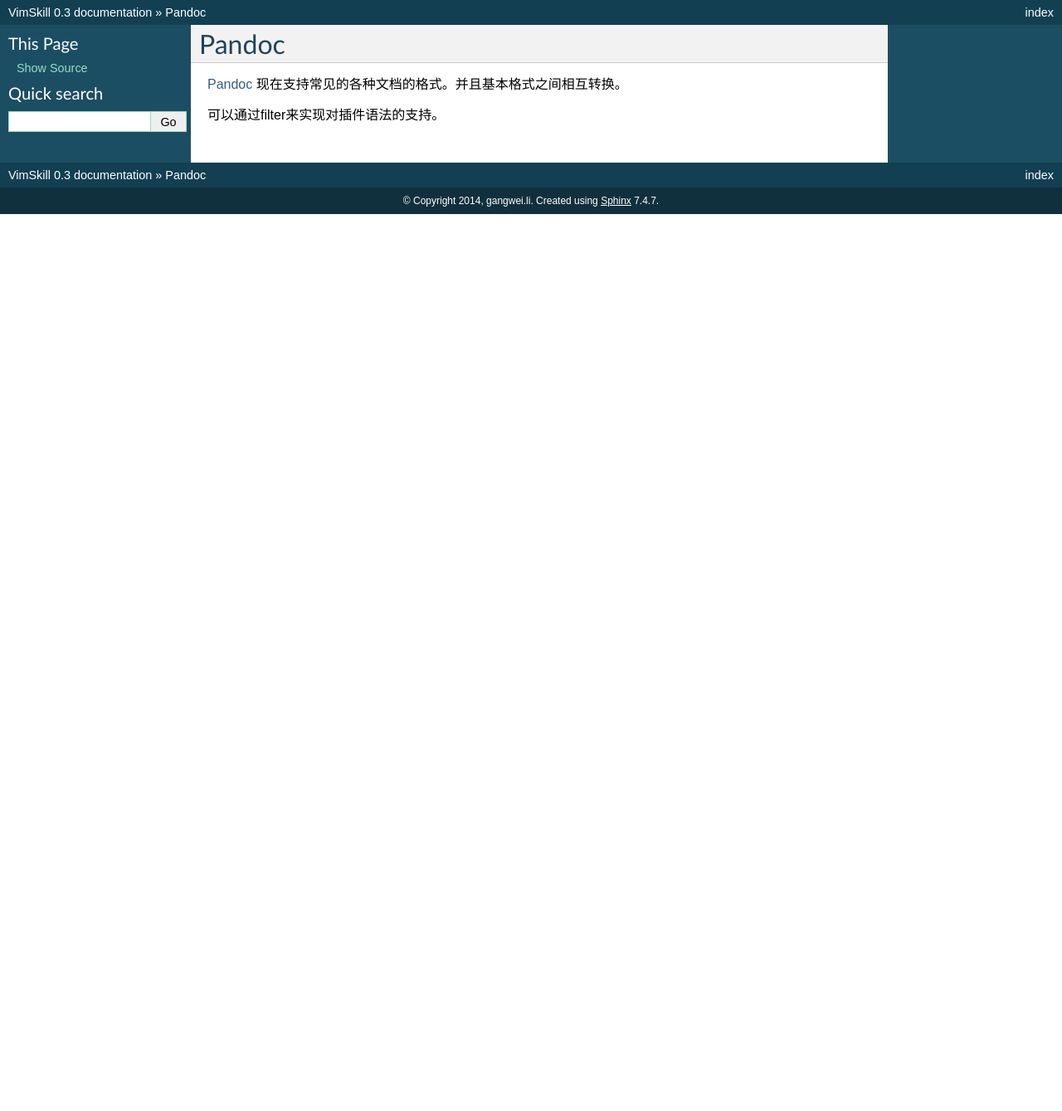
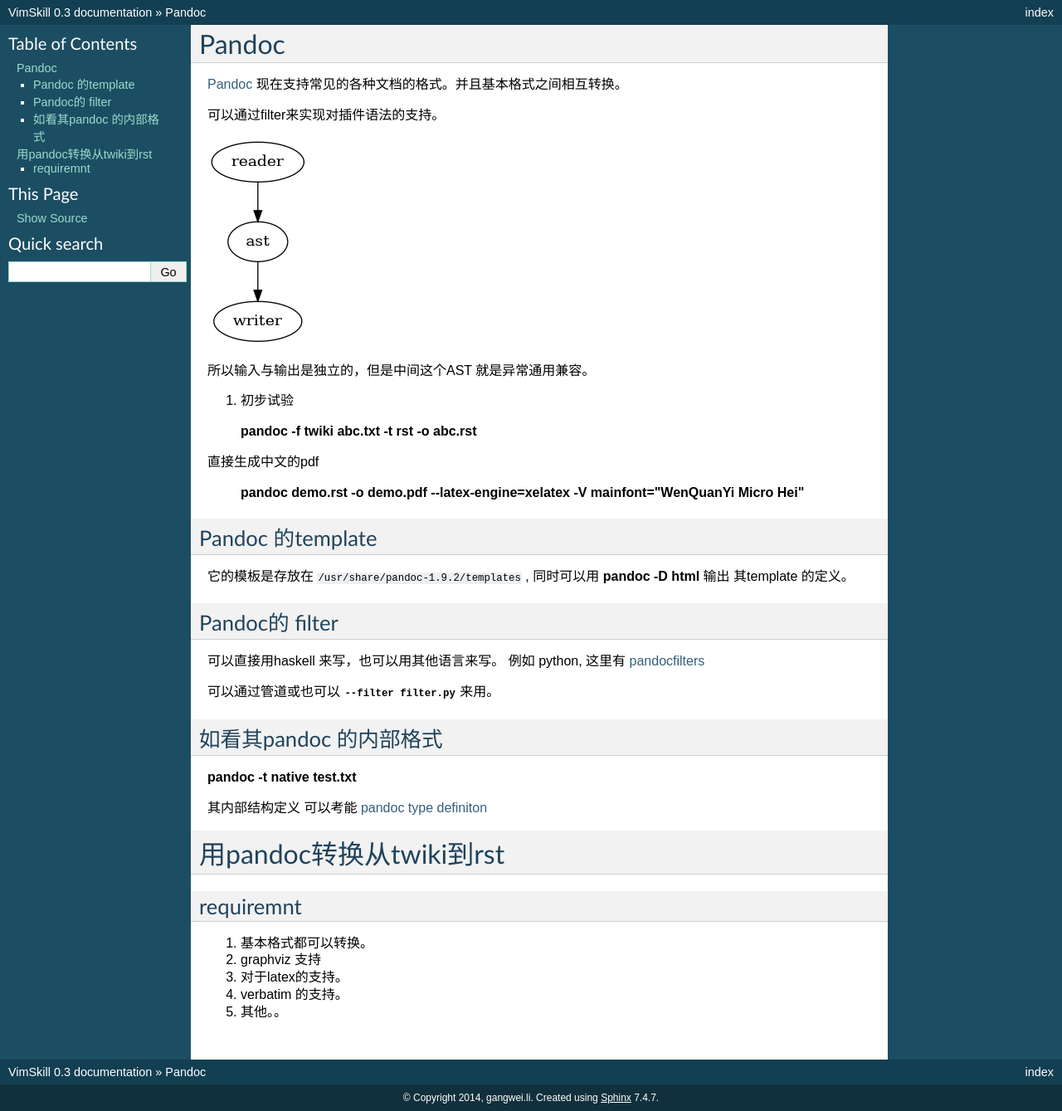
Before and after one commit to gwli/VimSkill, a Sphinx documentation site: the page built from source/Stage_3/pandoc.rst, in a window 1280 px wide. Shown: the whole page at 83% size. Built offline with Sphinx 7.4.7, drawn with Linux system fonts in a browser that asks for light colours; before the commit the page ends 900 px from its top, so only the background shows below that.

Commit message:
研究pandoc

```diff
--- a/source/Stage_3/pandoc.rst
+++ b/source/Stage_3/pandoc.rst
@@ -4,3 +4,60 @@
 `Pandoc <http://johnmacfarlane.net/pandoc/>`_ 现在支持常见的各种文档的格式。并且基本格式之间相互转换。
 
 可以通过filter来实现对插件语法的支持。
+
+
+.. graphviz::
+
+   digraph flow {
+      reader -> ast -> writer;
+   }
+
+所以输入与输出是独立的，但是中间这个AST 就是异常通用兼容。
+
+#. 初步试验
+
+   :command:`pandoc -f twiki abc.txt -t rst -o abc.rst`
+
+
+
+
+直接生成中文的pdf
+
+  :command:`pandoc demo.rst -o demo.pdf --latex-engine=xelatex -V mainfont="WenQuanYi Micro Hei"`
+
+
+Pandoc 的template
+-----------------
+
+它的模板是存放在 :file:`/usr/share/pandoc-1.9.2/templates` , 同时可以用  :command:`pandoc -D html` 输出
+其template 的定义。
+
+
+Pandoc的 filter
+---------------
+
+可以直接用haskell 来写，也可以用其他语言来写。
+例如 python, 这里有 `pandocfilters <https://pypi.python.org/pypi/pandocfilters>`_
+
+
+可以通过管道或也可以 :option:`--filter filter.py` 来用。
+
+如看其pandoc 的内部格式
+-----------------------
+
+:command:`pandoc -t native test.txt`
+
+其内部结构定义 可以考能 `pandoc type definiton <http://hackage.haskell.org/package/pandoc-types>`_
+
+
+用pandoc转换从twiki到rst
+========================
+
+requiremnt
+----------
+
+#. 基本格式都可以转换。
+#. graphviz 支持
+#. 对于latex的支持。
+#. verbatim 的支持。
+#. 其他。。
--- a/source/conf.py
+++ b/source/conf.py
@@ -35,6 +35,7 @@
     'sphinx.ext.todo',
     'sphinx.ext.coverage',
     'sphinx.ext.mathjax',
+    'sphinx.ext.graphviz',
     'sphinx.ext.viewcode',
 ]
 
```
Also changed, not shown: source/Stage_3/introduction.rst (+6 -1 lines).
